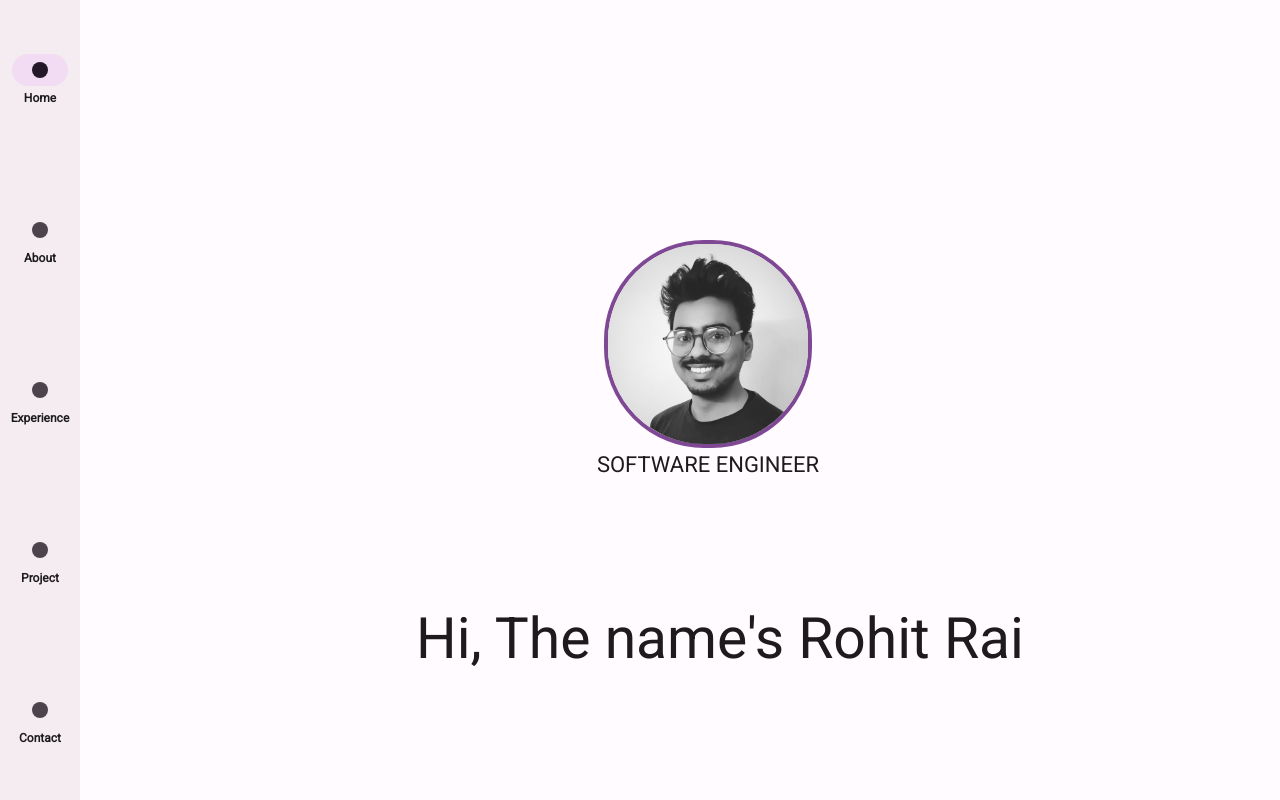
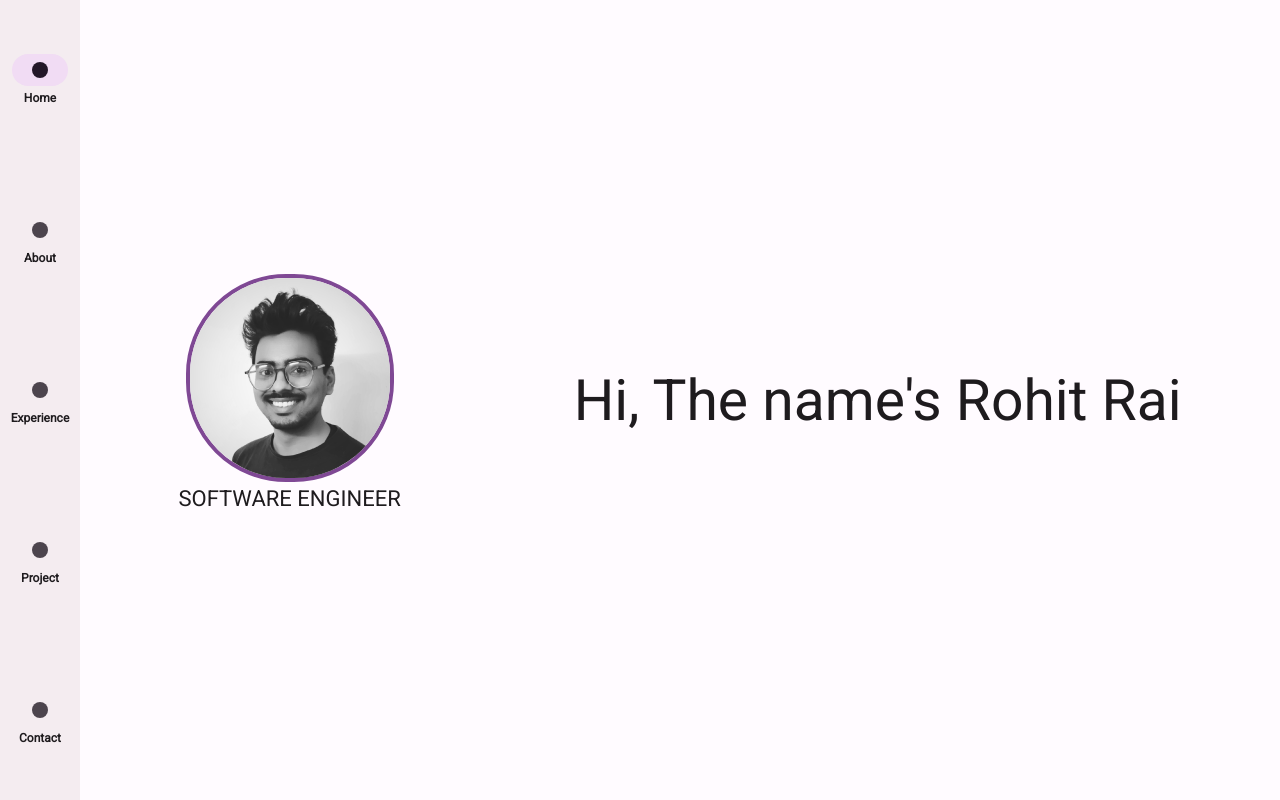
Before and after one commit to rohitrai3/portfolio, a React (Vite) app: page / in a window 1280 px wide. Built offline with nearby package versions, Linux system fonts and the light colour scheme.

Commit message:
Update home style for large screen

```diff
--- a/src/styles/style.css
+++ b/src/styles/style.css
@@ -358,16 +358,22 @@ a {
     margin: 0px 12px;
   }
 
+  /* Home */
+
   .home {
-    padding-left: 80px;
-    margin-left: 24px;
-    margin-right: 24px;
-    flex-direction: row;
-    align-items: center;
+    right: 24px;
+    left: 24px;
+    column-gap: 24px;
   }
 
   .home-heading {
-    margin-right: 24px;
+    grid-column: 1;
+    align-self: center;
+  }
+
+  .home-description {
+    grid-column: 2;
+    align-self: center;
   }
 
   .about {
```
